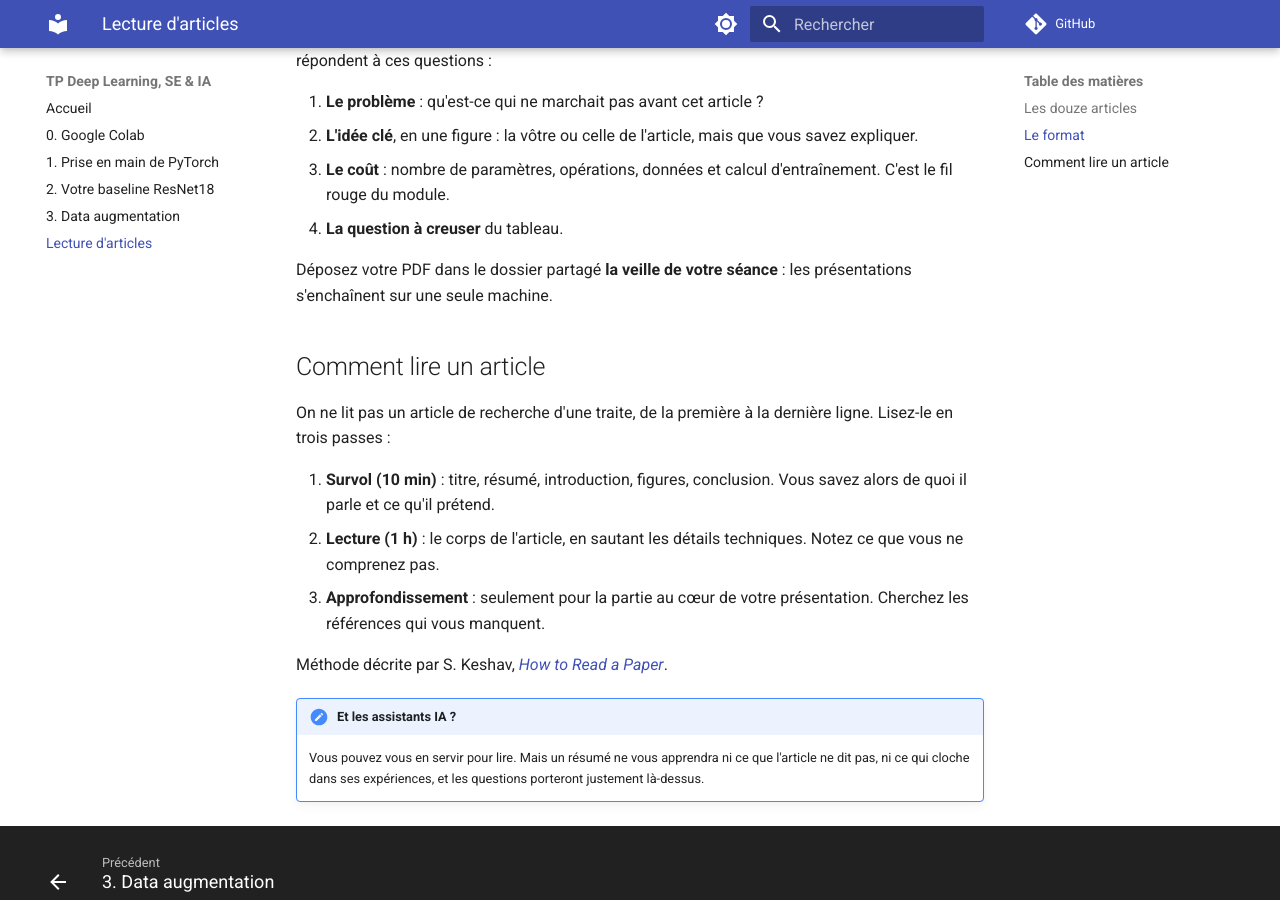
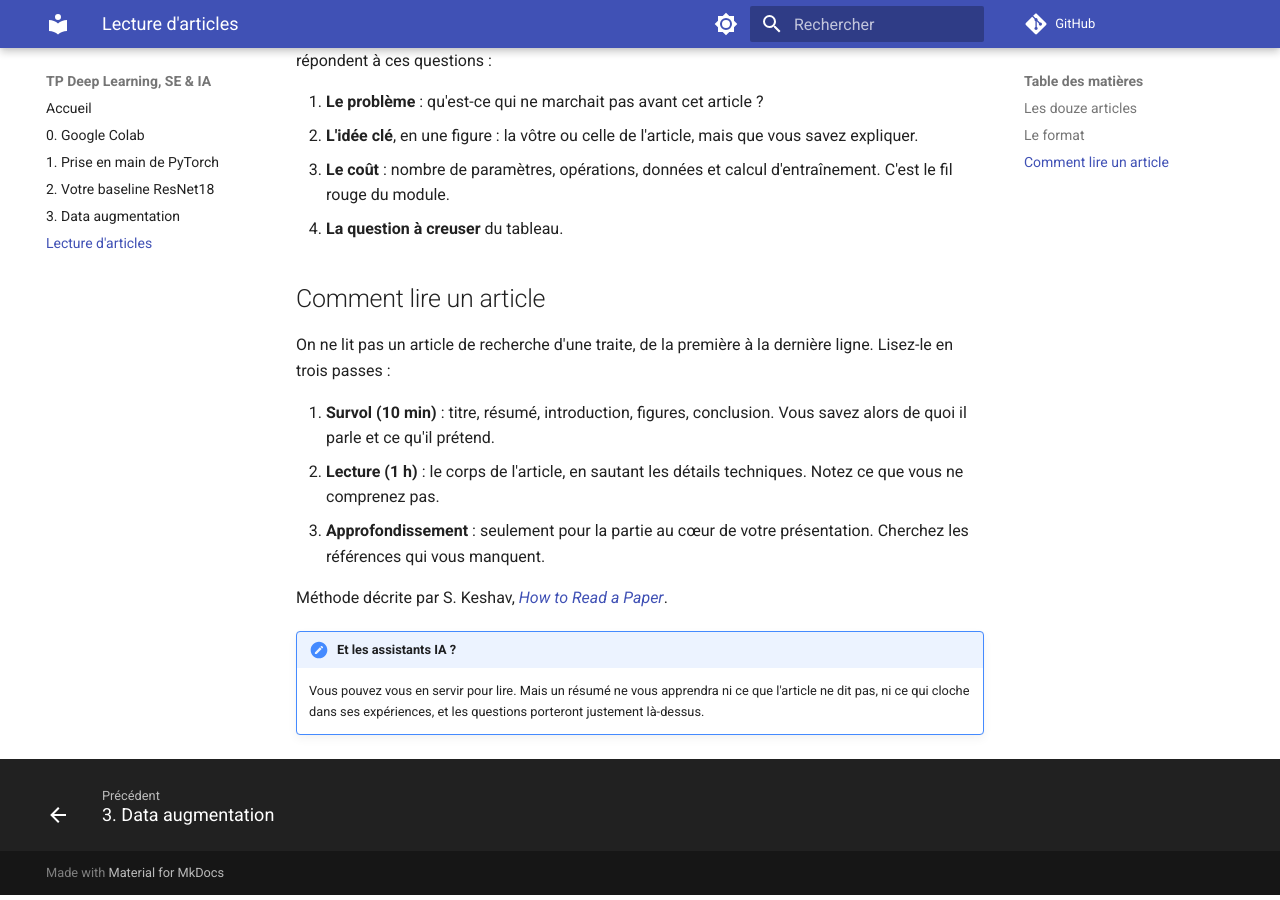
Before and after one commit to bonben/ensta-tp-deep-learning, an MkDocs documentation site: the page built from docs/articles.md, in a window 1280 px wide and 900 px high, scrolled down 1638 px. Built offline with MkDocs 1.6.1 and Material for MkDocs 9.7.7, drawn with Linux system fonts in a browser that asks for light colours; comment, search, counter and statistics services are not loaded.

Commit message:
Résultats mesurés pour l'expérience avec et sans augmentation ; présentations sur la machine de chaque binôme
Co-Authored-By: Claude Opus 5.5 <noreply@anthropic.com>

```diff
--- a/docs/articles.md
+++ b/docs/articles.md
@@ -41,9 +41,6 @@ Trois ou quatre slides, qui répondent à ces questions :
    d'entraînement. C'est le fil rouge du module.
 4. **La question à creuser** du tableau.
 
-Déposez votre PDF dans le dossier partagé **la veille de votre séance** : les
-présentations s'enchaînent sur une seule machine.
-
 ## Comment lire un article
 
 On ne lit pas un article de recherche d'une traite, de la première à la dernière
```
Also changed, not shown: docs/03_data_augmentation.md (+14 -0 lines).
